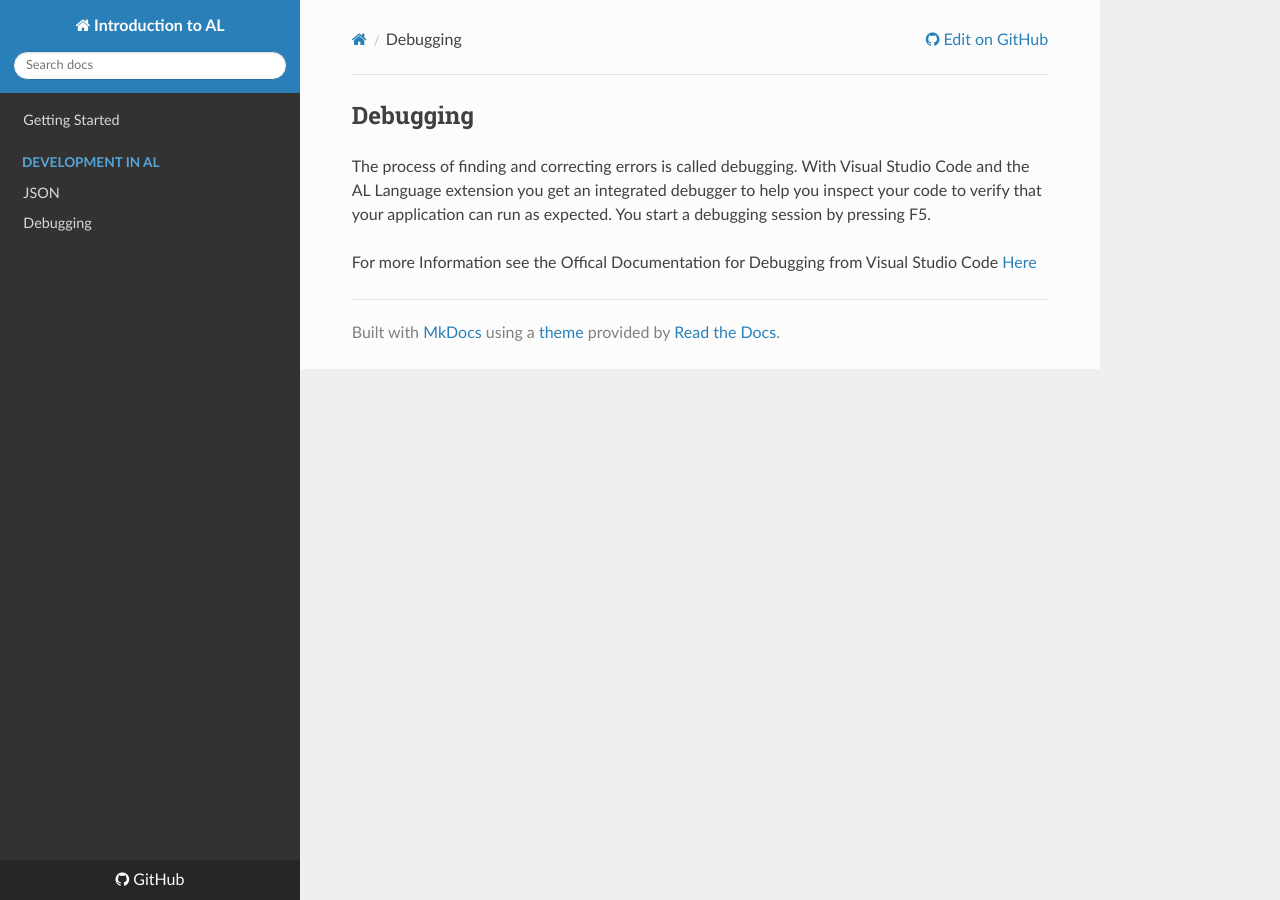
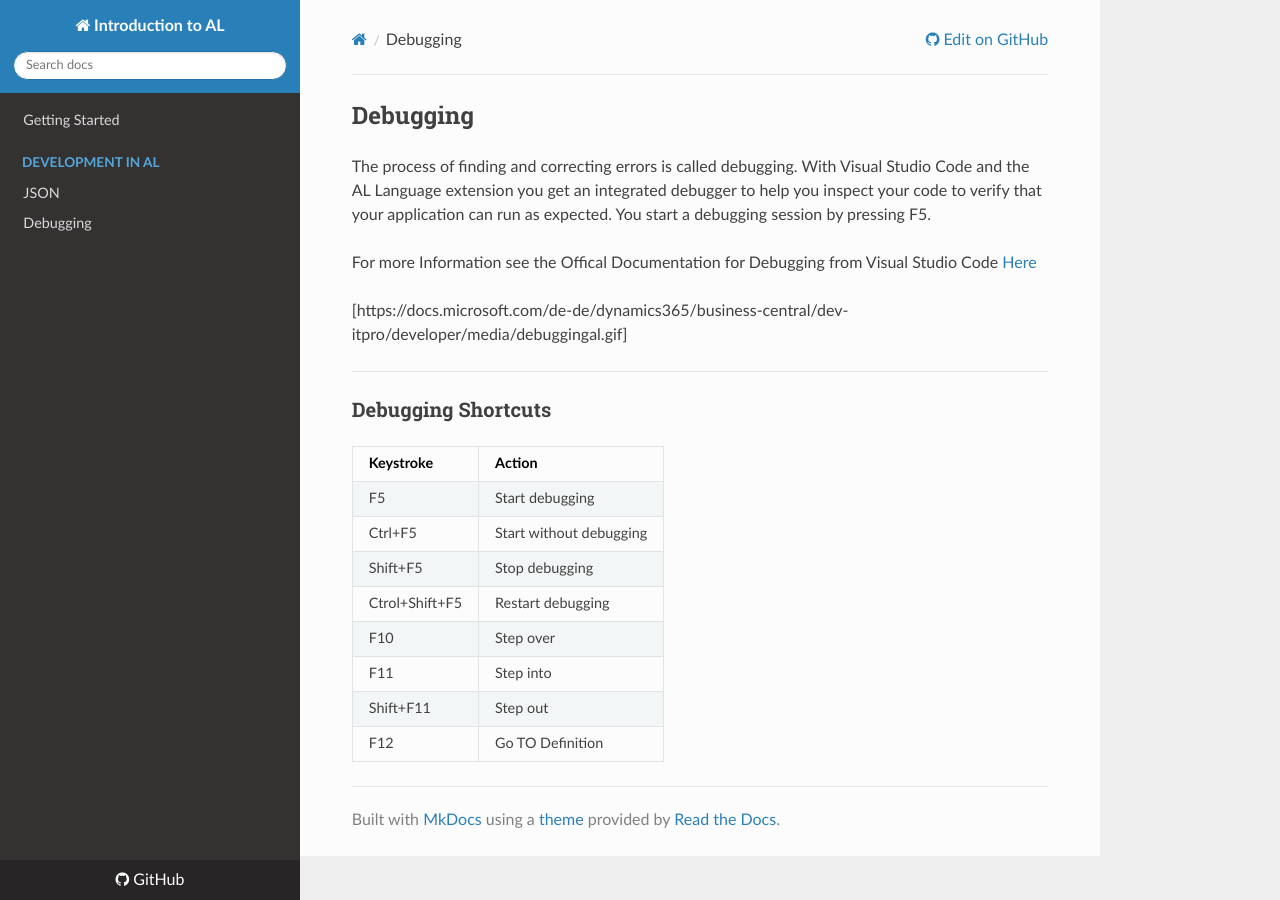
Before and after one commit to EDGZTNSR/IntroductionToAL, an MkDocs documentation site: the page built from docs/debugging.md, in a window 1280 px wide. Built offline with MkDocs 1.6.1, drawn with Linux system fonts in a browser that asks for light colours; nearby versions of some CDN libraries.

Commit message:
Update debugging.md

```diff
--- a/docs/debugging.md
+++ b/docs/debugging.md
@@ -4,3 +4,20 @@
 The process of finding and correcting errors is called debugging. With Visual Studio Code and the AL Language extension you get an integrated debugger to help you inspect your code to verify that your application can run as expected. You start a debugging session by pressing F5.
 
 For more Information see the Offical Documentation for Debugging from Visual Studio Code [Here](https://code.visualstudio.com/docs/editor/debugging)
+
+[https://docs.microsoft.com/de-de/dynamics365/business-central/dev-itpro/developer/media/debuggingal.gif]
+
+----------
+
+### Debugging Shortcuts
+
+| Keystroke | Action |
+| ---------- | ------------- |
+| F5 | Start debugging  |
+| Ctrl+F5  | Start without debugging  |
+| Shift+F5 | Stop debugging  |
+| Ctrol+Shift+F5 | Restart debugging  |
+| F10 | Step over  |
+| F11 | Step into  |
+| Shift+F11 | Step out  |
+|F12 | Go TO Definition  |
```
